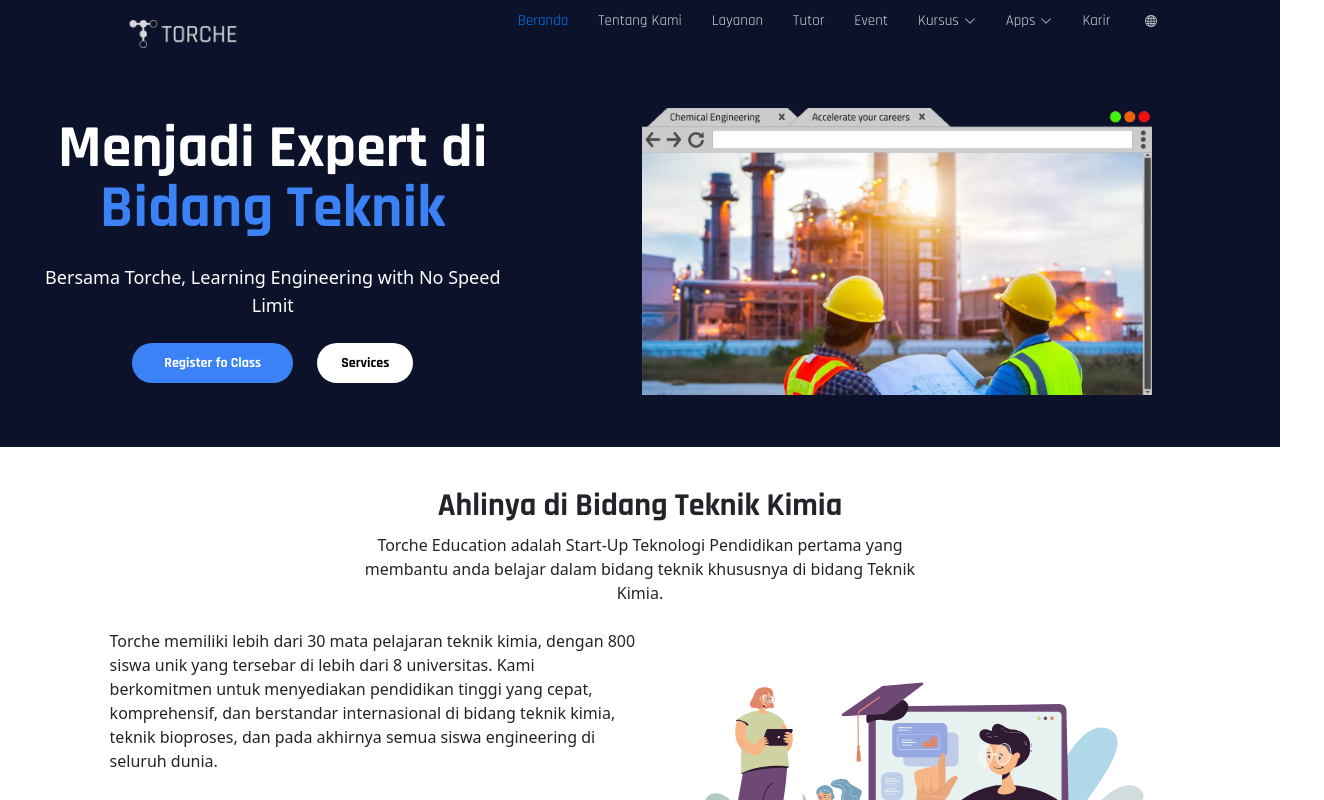
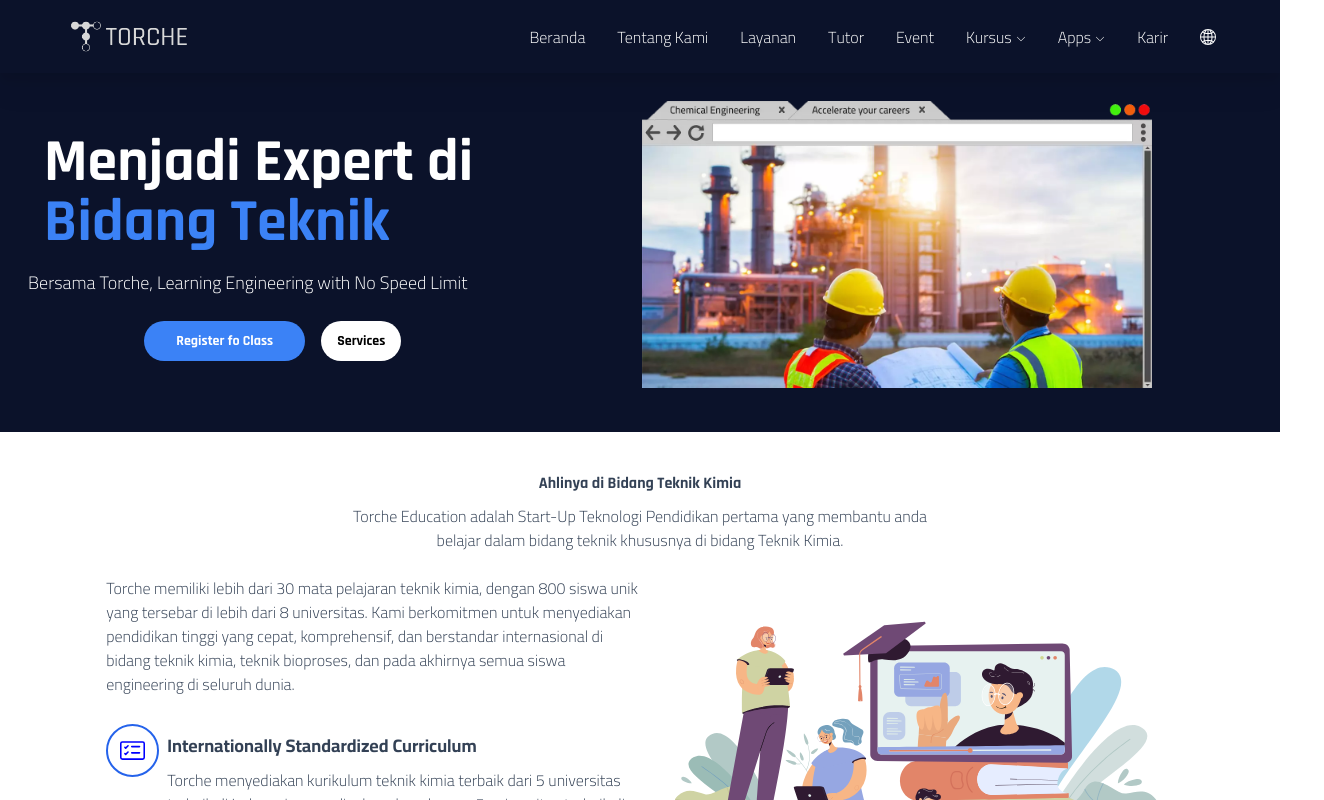
Before and after one commit to albugowy15/torche-mern, a Next.js app: page / in a window 1280 px wide. Shown: the top 800 px of the page, 1324 px wide, since content can reach past the window. Built offline with nearby package versions, Linux system fonts and the light colour scheme.

Commit message:
fix header desktop

```diff
--- a/src/components/header/Header.tsx
+++ b/src/components/header/Header.tsx
@@ -1,101 +1,57 @@
 import Logo from "../../../public/assets/img/Torche_Logo-01_White.png";
 import Image from "next/image";
-import * as Icon from "react-bootstrap-icons";
-import styles from "@/styles/Header.module.css";
+import { Globe2 } from "react-bootstrap-icons";
+import Link from "next/link";
+import { ChevronDown } from "react-bootstrap-icons";
+
+const ListMenu = [
+	{ name: "Beranda", url: "/" },
+	{ name: "Tentang Kami", url: "/about" },
+	{ name: "Layanan", url: "/services" },
+	{ name: "Tutor", url: "/tutors" },
+	{ name: "Event", url: "/events" },
+	{
+		name: "Kursus",
+		sub: [
+			{ name: "Mata Kuliah", url: "/courses" },
+			{ name: "Mendaftar Kelas", url: "/register" },
+			{ name: "Harga", url: "/pricing" },
+		],
+	},
+	{ name: "Apps", sub: [{ name: "Web Calculator", url: "/calculator" }] },
+	{ name: "Karir", url: "/careers" },
+];
 
 const Header = () => {
 	return (
-		<header id={styles.header}>
-			<div className="d-flex justify-content-around">
-				<div className={styles.logo}>
-					<a href="https://torche.app">
-						<Image src={Logo} alt="test" />
-					</a>
-				</div>
-
-				<nav id="navbar" className={styles.navbar}>
-					<ul>
+		<header className=" bg-[#0b122a] drop-shadow-xl shadow-white text-white">
+			<div className="max-w-6xl flex justify-between items-center mx-auto">
+				<Image src={Logo} alt="Logo Torche" width={130} />
+				<nav>
+					<ul className="flex justify-around gap-8 font-light items-center">
+						{ListMenu.map((menu, index) => (
+							<li key={index} className="group relative">
+								<Link className="group-hover:text-blue-700 transition-colors duration-500" href={menu.url ? menu.url : ""}>
+									{menu.name}
+									{menu.sub && <ChevronDown className="inline-block ml-1" size={10} />}
+								</Link>
+								{menu.sub && (
+									<ul className="hidden group-hover:block absolute bg-[#0b122a] shadow-lg p-3 w-52 space-y-3 transition-all">
+										{menu.sub.map((item, index) => (
+											<li className="group-hover:block" key={index}>
+												<Link href={item.url}>{item.name}</Link>
+											</li>
+										))}
+									</ul>
+								)}
+							</li>
+						))}
 						<li>
-							<a className={`nav-link scrollto ${styles.active}`} href="https://torche.app">
-								Beranda
-							</a>
-						</li>
-						<li>
-							<a className="nav-link scrollto" href="https://torche.app/#about">
-								Tentang Kami
-							</a>
-						</li>
-						<li>
-							<a className="nav-link scrollto" href="https://torche.app/#services">
-								Layanan
-							</a>
-						</li>
-						<li>
-							<a className="nav-link scrollto" href="https://torche.app/tutors">
-								Tutor
-							</a>
-						</li>
-						<li>
-							<a className="nav-link scrollto" href="https://torche.app/events">
-								Event
-							</a>
-						</li>
-						<li className={styles.dropdown}>
-							<a className="nav-link scrollto" href="#">
-								<span>Kursus</span>{" "}
-								<i>
-									<Icon.ChevronDown />
-								</i>
-							</a>
-							<ul>
-								<li>
-									<a href="https://torche.app/courses">Mata Kuliah</a>
-								</li>
-								<li>
-									<a href="https://torche.app/registration">Mendaftar kelas</a>
-								</li>
-								<li>
-									<a href="https://torche.app/pricing">Harga</a>
-								</li>
-							</ul>
-						</li>
-						<li className={styles.dropdown}>
-							<a className="nav-link scrollto" href="#">
-								<span>Apps</span>{" "}
-								<i>
-									<Icon.ChevronDown />
-								</i>
-							</a>
-							<ul>
-								<li>
-									<a href="https://torche.app/che-calculator">Web Calculator</a>
-								</li>
-							</ul>
-						</li>
-						<li>
-							<a href="https://torche.app/careers">Karir</a>
-						</li>
-						<li className={styles.dropdown}>
-							<a href="#">
-								<i>
-									<Icon.Globe />
-								</i>
-							</a>
-							<ul>
-								<li>
-									<a href="https://torche.app/en">English</a>
-								</li>
-								<li>
-									<a className={styles.active} href="https://torche.app">
-										Indonesia
-									</a>
-								</li>
-							</ul>
+							<Link className="hover:text-blue-700 transition-colors duration-500" href="/">
+								<Globe2 />
+							</Link>
 						</li>
 					</ul>
-					<i className={styles.mobileNavToggle}>
-						<Icon.List />
-					</i>
 				</nav>
 			</div>
 		</header>
--- a/src/pages/_app.tsx
+++ b/src/pages/_app.tsx
@@ -1,6 +1,5 @@
 import "../styles/globals.css";
 import type { AppProps } from "next/app";
-import "bootstrap/dist/css/bootstrap.css";
 import MainLayout from "layout/MainLayout";
 
 export default function App({ Component, pageProps }: AppProps) {
--- a/src/styles/Header.module.css
+++ /dev/null
@@ -1,228 +0,0 @@
-/*--------------------------------------------------------------
-# Header
---------------------------------------------------------------*/
-#header {
-	height: 80px;
-	z-index: 997;
-	transition: all 0.5s;
-	background: #0b122a;
-	box-shadow: 0px 0px 30px rgba(255, 255, 255, 0.2);
-}
-#header .headerScrolled {
-	height: 60px;
-}
-#header .logo h1 {
-	font-size: 36px;
-	margin: 0;
-	padding: 0;
-	font-weight: 400;
-	letter-spacing: 3px;
-	text-transform: uppercase;
-}
-@media (max-width: 991px) {
-	#header .logo h1 {
-		font-size: 28px;
-	}
-}
-#header .logo h1 a,
-#header .logo h1 a:hover {
-	color: #00366f;
-	text-decoration: none;
-}
-#header .logo img {
-	padding: 0;
-	max-height: 80px;
-	max-width: 120px;
-}
-#header .logo img:hover {
-	opacity: 0.8;
-}
-
-/*--------------------------------------------------------------
-# Navigation Home
---------------------------------------------------------------*/
-/* Desktop Navigation */
-.navbar {
-	padding: 0;
-}
-.navbar ul {
-	margin: 0;
-	padding: 0;
-	display: flex;
-	list-style: none;
-	align-items: center;
-}
-.navbar li {
-	position: relative;
-}
-.navbar a,
-.navbar a:focus {
-	display: flex;
-	align-items: center;
-	justify-content: space-between;
-	padding: 10px 0 10px 30px;
-	font-family: "Rajdhani", sans-serif;
-	font-size: 15px;
-	color: #d8d8d8;
-	font-weight: 500;
-	white-space: nowrap;
-	transition: 0.3s;
-}
-.navbar a i,
-.navbar a:focus i {
-	font-size: 12px;
-	line-height: 0;
-	margin-left: 5px;
-}
-.navbar a:hover,
-.navbar .active,
-.navbar .active:focus,
-.navbar li:hover > a {
-	color: #007bff;
-}
-.navbar .dropdown ul {
-	display: block;
-	position: absolute;
-	left: 14px;
-	top: calc(100% + 30px);
-	margin: 0;
-	padding: 10px 0;
-	z-index: 99;
-	opacity: 0;
-	visibility: hidden;
-	background: #0b122a;
-	transition: 0.3s;
-}
-.navbar .dropdown ul li {
-	min-width: 200px;
-}
-.navbar .dropdown ul a {
-	padding: 10px 20px;
-	font-size: 14px;
-	text-decoration: none;
-}
-.navbar .dropdown ul a i {
-	font-size: 12px;
-}
-
-.navbar li a {
-	text-decoration: none;
-}
-.navbar .dropdown ul a:hover,
-.navbar .dropdown ul .active:hover,
-.navbar .dropdown ul li:hover > a {
-	color: #007bff;
-}
-.navbar .dropdown:hover > ul {
-	opacity: 1;
-	top: 100%;
-	visibility: visible;
-}
-.navbar .dropdown .dropdown ul {
-	top: 0;
-	left: calc(100% - 30px);
-	visibility: hidden;
-}
-.navbar .dropdown .dropdown:hover > ul {
-	opacity: 1;
-	top: 0;
-	left: 100%;
-	visibility: visible;
-}
-@media (max-width: 1366px) {
-	.navbar .dropdown .dropdown ul {
-		left: -90%;
-	}
-	.navbar .dropdown .dropdown:hover > ul {
-		left: -100%;
-	}
-}
-
-/* Mobile Navigation */
-.mobileNavToggle {
-	color: #d8d8d8;
-	font-size: 28px;
-	cursor: pointer;
-	display: none;
-	line-height: 0;
-	transition: 0.5s;
-}
-.mobileNavToggle.bi-x {
-	color: #fff;
-}
-
-@media (max-width: 991px) {
-	.mobileNavToggle {
-		display: block;
-	}
-
-	.navbar ul {
-		display: none;
-	}
-}
-.navbarMobile {
-	position: fixed;
-	overflow: hidden;
-	top: 0;
-	right: 0;
-	left: 0;
-	bottom: 0;
-	background: rgba(23, 35, 46, 0.9);
-	transition: 0.3s;
-	z-index: 999;
-}
-.navbarMobile .mobileNavToggle {
-	position: absolute;
-	top: 15px;
-	right: 15px;
-}
-.navbarMobile ul {
-	display: block;
-	position: absolute;
-	top: 55px;
-	right: 15px;
-	bottom: 15px;
-	left: 15px;
-	padding: 10px 0;
-	background-color: #0b122a;
-	overflow-y: auto;
-	transition: 0.3s;
-}
-.navbarMobile a,
-.navbarMobile a:focus {
-	padding: 10px 20px;
-	font-size: 15px;
-	color: #d8d8d8;
-}
-.navbarMobile a:hover,
-.navbarMobile .active,
-.navbarMobile li:hover > a {
-	color: #007bff;
-}
-.navbarMobile .dropdown ul {
-	position: static;
-	display: none;
-	margin: 10px 20px;
-	padding: 10px 0;
-	z-index: 99;
-	opacity: 1;
-	visibility: visible;
-	background: #0b122a;
-}
-.navbarMobile .dropdown ul li {
-	min-width: 200px;
-}
-.navbarMobile .dropdown ul a {
-	padding: 10px 20px;
-}
-.navbarMobile .dropdown ul a i {
-	font-size: 12px;
-}
-.navbarMobile .dropdown ul a:hover,
-.navbarMobile .dropdown ul .active:hover,
-.navbarMobile .dropdown ul li:hover > a {
-	color: #007bff;
-}
-.navbarMobile .dropdown > .dropdownActive {
-	display: block;
-}
--- a/src/styles/globals.css
+++ b/src/styles/globals.css
@@ -7,16 +7,6 @@
 
 body {
 	@apply bg-white text-slate-700 font-cairo;
-}
-
-a {
-	@apply text-[#007bff];
-}
-
-a:hover,
-a:active,
-a:focus {
-	@apply text-[#0b6bd3];
 }
 
 p {
```
